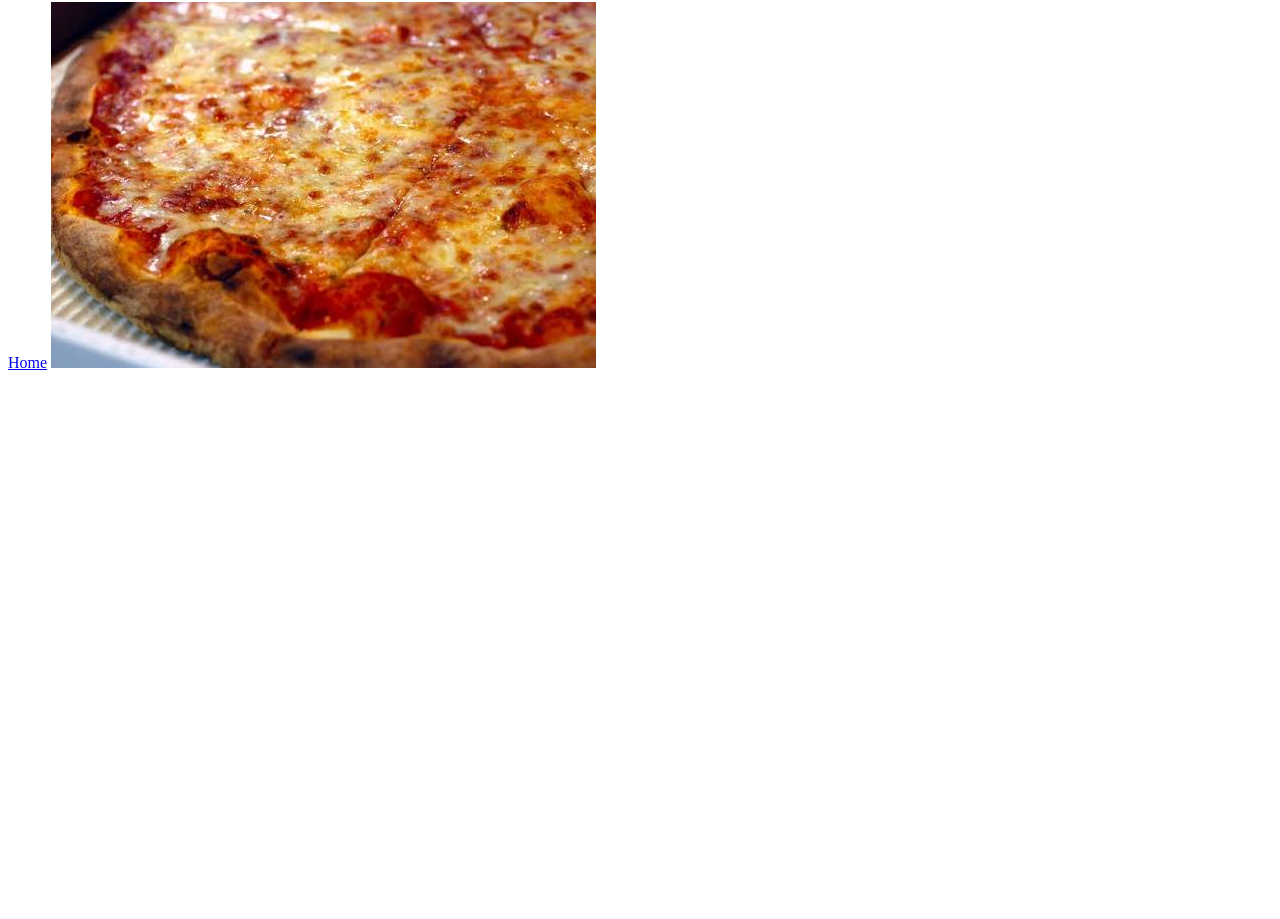
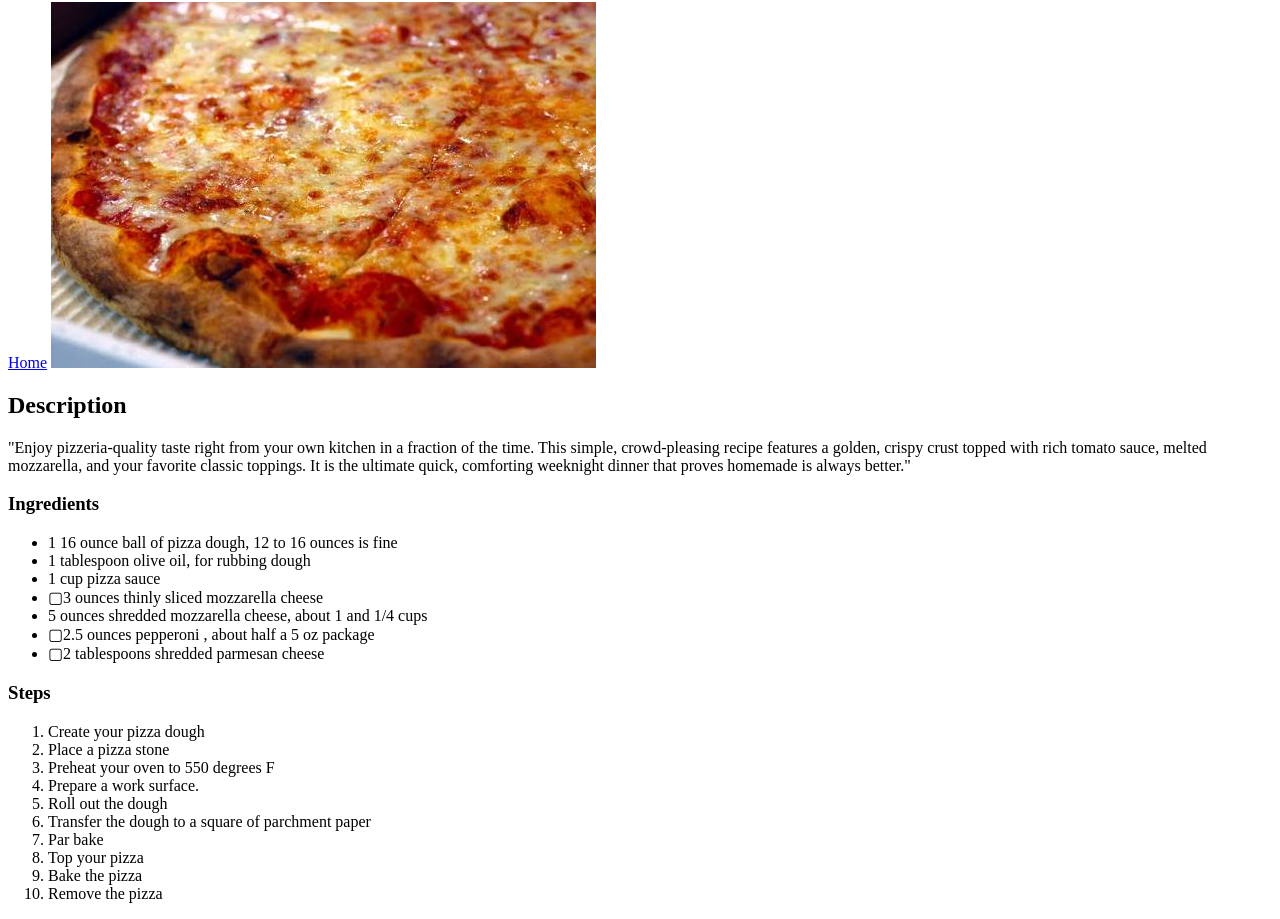
Before and after one commit to Rosemarkely/odin-recipes, a plain HTML site: page recipes/pizza.html in a window 1280 px wide. Shown: the part 78-997 px from the top of the page. Before the commit the page ends 800 px from the top, so only its background shows below. Drawn offline with Linux system fonts and the light colour scheme.

Commit message:
Add pizza recipe
- Added description of the pizza
- Added ingredients for the pizza
- Added instructions to make the pizza

```diff
--- a/recipes/pizza.html
+++ b/recipes/pizza.html
@@ -9,5 +9,36 @@
     <h1>Pizza</h1>
     <a href="../index.html">Home</a>
     <img src="../images/images.jpg" alt="Image of a pizza." />
+    <h2>Description</h2>
+    <p>
+      "Enjoy pizzeria-quality taste right from your own kitchen in a fraction of
+      the time. This simple, crowd-pleasing recipe features a golden, crispy
+      crust topped with rich tomato sauce, melted mozzarella, and your favorite
+      classic toppings. It is the ultimate quick, comforting weeknight dinner
+      that proves homemade is always better."
+    </p>
+    <h3>Ingredients</h3>
+    <ul>
+      <li>1 16 ounce ball of pizza dough, 12 to 16 ounces is fine</li>
+      <li>1 tablespoon olive oil, for rubbing dough</li>
+      <li>1 cup pizza sauce</li>
+      <li>▢3 ounces thinly sliced mozzarella cheese</li>
+      <li>5 ounces shredded mozzarella cheese, about 1 and 1/4 cups</li>
+      <li>▢2.5 ounces pepperoni , about half a 5 oz package</li>
+      <li>▢2 tablespoons shredded parmesan cheese</li>
+    </ul>
+    <h3>Steps</h3>
+    <ol>
+      <li>Create your pizza dough</li>
+      <li>Place a pizza stone</li>
+      <li>Preheat your oven to 550 degrees F</li>
+      <li>Prepare a work surface.</li>
+      <li>Roll out the dough</li>
+      <li>Transfer the dough to a square of parchment paper</li>
+      <li>Par bake</li>
+      <li>Top your pizza</li>
+      <li>Bake the pizza</li>
+      <li>Remove the pizza</li>
+    </ol>
   </body>
 </html>
```
